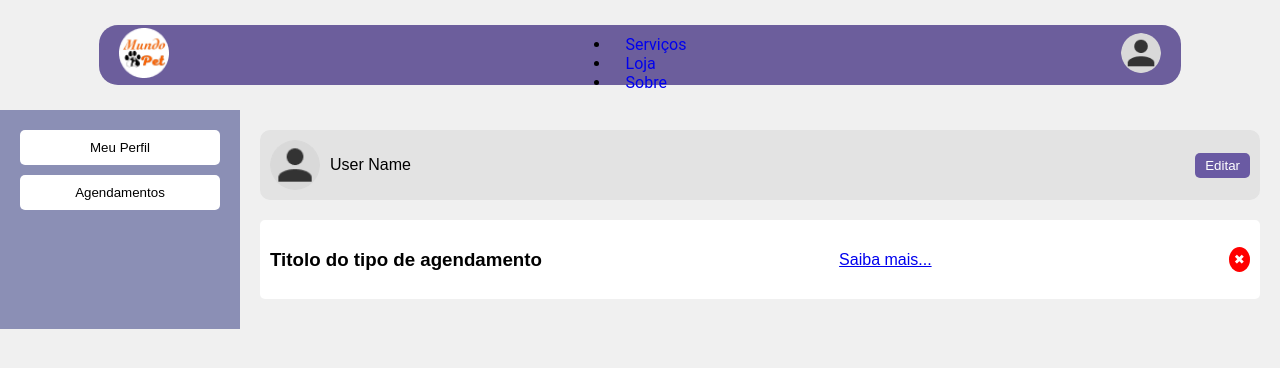
After one commit to treinamento-devops-playground/mundo-pet, a PHP site: page /app/views/vis_agen.php in a window 1280 px wide. The commit adds this page. Shown: the top 368 px of the page. Run offline with PHP 8.4, Linux system fonts and the light colour scheme.

Commit message:
tabela de agendamentos

```diff
--- a/app/controllers/site/AgendamentoController.php
+++ b/app/controllers/site/AgendamentoController.php
@@ -51,4 +51,10 @@ class AgendamentoController extends BaseController
             echo "Ocorreu um erro ao processar o agendamento: " . $e->getMessage();
         }
     }
+
+    public function vis_agen(){
+        session_start();
+        return $this->view('vis_agen');
+
+    }
 }
--- a/app/routes/Routes.php
+++ b/app/routes/Routes.php
@@ -1,6 +1,8 @@
 <?php
 
 namespace app\routes;
+
+use app\controllers\site\AgendamentoController;
 
 class Routes
 {
@@ -25,6 +27,7 @@ class Routes
                 '/admin/products' => 'admin\AdminProductController@index',
                 '/admin/products/create' => 'admin\AdminProductController@create',
                 '/admin/products/edit/[0-9]+' => 'admin\AdminProductController@edit',
+                '/vis_agen' => 'site\AgendamentoController@vis_agen',
 
                 '/checkout' => 'site\CheckoutController@show',
             ],
--- /dev/null
+++ b/app/views/vis_agen.php
@@ -0,0 +1,54 @@
+<!DOCTYPE html>
+<html lang="pt-BR">
+<head>
+    <meta charset="UTF-8">
+    <meta name="viewport" content="width=device-width, initial-scale=1.0">
+    <title>Dashboard - Mundo Pet</title>
+    <link rel="stylesheet" href="../css/vis_agen.css">
+</head>
+<body>
+    <header class="header">
+        <div class="logo">
+            <img src="../img/logo.png" alt="Logo Mundo Pet">
+        </div>
+        <nav class="nav a">
+            <ul class=""></ul>
+                <li class="title">
+                    <a href="#">Serviços</a>
+                </li>
+                <li class="title">
+                    <a href="#">Loja</a>
+                </li>
+                <li class="title">
+                    <a href="#">Sobre</a>
+                </li>
+        </nav>
+        <div class="user-icon">
+            <img src="../img/icons/user.png" alt="Usuário">
+        </div>
+    </header>
+
+    <div class="container">
+        <aside class="sidebar">
+            <button>Meu Perfil</button>
+            <button>Agendamentos</button>
+        </aside>
+
+        <main class="content">
+            <div class="user-card">
+                <img src="../img/icons/user.png" alt="Foto do usuário" class="user-avatar">
+                <span class="user-name">User Name</span>
+                <button class="edit-btn">Editar</button>
+            </div>
+
+            <div class="appointment">
+                <h3>Titolo do tipo de agendamento</h3>
+                <div class="">
+                    <a href="#">Saiba mais...</a>
+                </div>
+                <button class="delete-btn">✖</button>
+            </div>
+        </main>
+    </div>
+</body>
+</html>
--- /dev/null
+++ b/public/css/vis_agen.css
@@ -0,0 +1,136 @@
+/* Estilo geral */
+body {
+    margin: 0;
+    font-family: Arial, sans-serif;
+    background-color: #f0f0f0;
+}
+
+/* Cabeçalho */
+.header {
+    display: flex;
+    justify-content: space-between;
+    align-items: center;
+    width: 1042px;
+    height: 54px;
+    background-color: #6C5E9C;
+    border-radius: 19px;
+    margin: 25px auto;
+    padding: 3px 20px;
+}
+
+.logo img {
+    height: 50px;
+}
+
+.list-nav {
+    list-style: none;
+    display: flex;
+    gap: 30px;
+    align-items: center;
+    font-size: 20px;
+    padding-top: 3px;
+    font-weight: 900;
+    cursor: pointer;
+    margin-top: 12px;
+  }
+
+.nav a {
+    margin: 0 10px;
+    text-decoration: none;
+}
+
+.title {
+  margin: 0;
+  padding: 0;
+  box-sizing: border-box;
+  font-family: 'Roboto', sans-serif;
+
+}
+
+.user-icon img {
+    width: 40px;
+    height: 40px;
+    border-radius: 50%;
+}
+
+/* Container principal */
+.container {
+    display: flex;
+}
+
+/* Barra lateral */
+.sidebar {
+    width: 200px;
+    background-color: #8b8fb5;
+    padding: 20px;
+    display: flex;
+    flex-direction: column;
+    gap: 10px;
+}
+
+.sidebar button {
+    background-color: white;
+    border: none;
+    padding: 10px;
+    cursor: pointer;
+    border-radius: 5px;
+}
+
+/* Conteúdo principal */
+.content {
+    flex: 1;
+    padding: 20px;
+}
+
+.user-card {
+    display: flex;
+    align-items: center;
+    background-color: #e3e3e3;
+    padding: 10px;
+    border-radius: 10px;
+    margin-bottom: 20px;
+}
+
+.user-avatar {
+    width: 50px;
+    height: 50px;
+    border-radius: 50%;
+    margin-right: 10px;
+}
+
+.user-name {
+    flex: 1;
+}
+
+.edit-btn {
+    background-color: #6a5aa3;
+    color: white;
+    border: none;
+    padding: 5px 10px;
+    border-radius: 5px;
+    cursor: pointer;
+}
+
+/* Agendamentos */
+.appointment {
+    display: flex;
+    align-items: center;
+    justify-content: space-between;
+    background-color: white;
+    padding: 10px;
+    margin-bottom: 10px;
+    border-radius: 5px;
+}
+
+.more {
+    margin: 10px;
+
+}
+.delete-btn {
+    background-color: red;
+    color: white;
+    border: none;
+    padding: 5px;
+    border-radius: 50%;
+    cursor: pointer;
+}
```
Also changed, not shown: app/database/db.db, app/views/agendamentos/agendamentos_side_bar.php (added).
